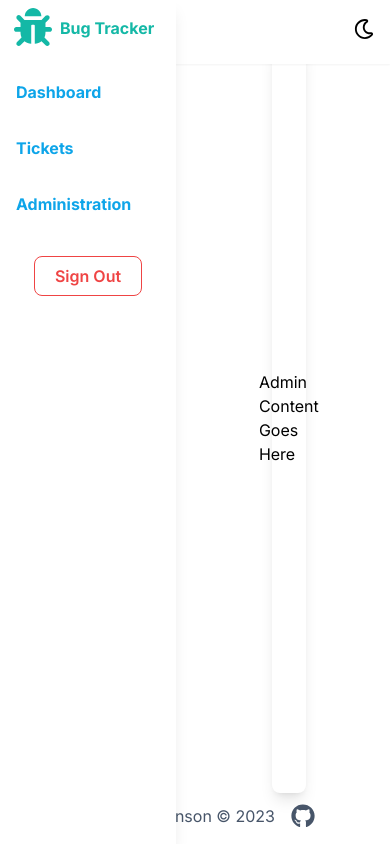
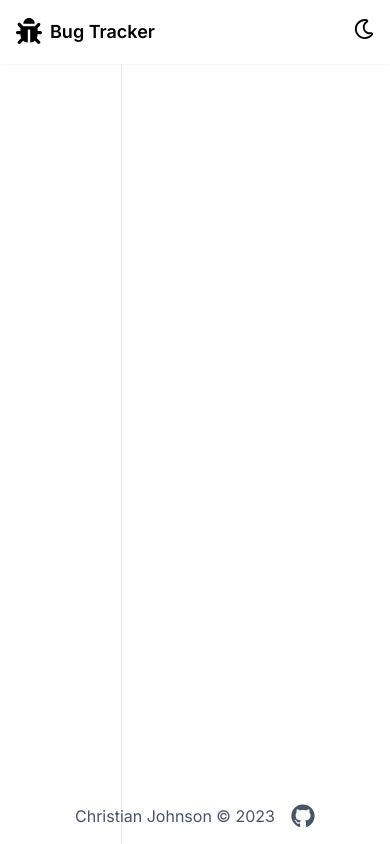
Before and after one commit to christianjcodes/bug-tracker-frontend, a Next.js app: page /dashboard/admin in a window 390 px wide. Shown: the top 844 px of the page. Built offline with nearby package versions, Linux system fonts and the light colour scheme.

Commit message:
Style sidebar and work on dashboard layout

```diff
--- a/src/app/components/SideBar.tsx
+++ b/src/app/components/SideBar.tsx
@@ -1,50 +1,10 @@
-import { FaBug } from "react-icons/fa";
-import Link from "next/link";
+import React from 'react'
 
-const SideBar = () => {
+type Props = {}
 
-    return (
-        <div className="fixed top-0 left-0 h-screen w-44 m-0
-                        flex flex-col bg-white  text-sky-500
-                        shadow-lg
-                        dark:text-white  dark:bg-slate-800">
-            <div className="ml-1.5 flex flex-row text-teal-500">
-                <SideBarIcon icon={<FaBug size="38" />} />
-                <h1 className="ml-2 mt-4 font-bold">Bug Tracker</h1>
-            </div>
-            <div className="ml-4 space-y-8 font-bold">
-                <h3 id="dashboard" className="hover:text-sky-700 mt-4"><Link href="/dashboard">Dashboard</Link></h3>
-                <h3 id="tickets" className="hover:text-sky-700"><Link href="/dashboard/tickets">Tickets</Link></h3>
-                <h3 id="admin" className="hover:text-sky-700"><Link href="/dashboard/admin">Administration</Link></h3>
-            </div>
-            <div className="flex justify-center items-center mt-10">
-                <Link href="/">
-                    <button className="
-                        h-10
-                        px-5
-                        text-l
-                        font-semibold
-                        text-red-500
-                        transition-colors
-                        duration-150
-                        border
-                        border-red-500
-                        rounded-lg
-                        focus:shadow-outline
-                        hover:bg-red-700
-                        hover:text-red-100">
-                        Sign Out
-                    </button>
-                </Link>
-            </div>
-        </div>
-    )
-};
-
-const SideBarIcon = ({ icon }:any) => (
-    <div className="sidebar-icon">
-        {icon}
-    </div>
-);
-
-export default SideBar;
+export default function SideBar({}: Props) {
+  return (
+    <nav className='min-h-screen max-h-screen overflow-y-auto w-fit md:pr-8
+        pr-3 pt-2 flex flex-col gap-3 border-r-[1px] pl-[50px]'>SideBar</nav>
+  )
+}
--- a/src/app/dashboard/layout.tsx
+++ b/src/app/dashboard/layout.tsx
@@ -1,9 +1,14 @@
-import styles from '../page.module.css'
+import SideBar from '../components/SideBar';
 
-export default function Layout({ children }: { children: React.ReactNode }) {
+export default function DashboardLayout({
+  children,
+}: {
+  children: React.ReactNode
+}) {
   return (
-    <div className={styles.dashboard}>
+    <section>
+      <SideBar />
       {children}
-    </div>
-  );
+    </section>
+  )
 }
--- a/src/app/dashboard/page.tsx
+++ b/src/app/dashboard/page.tsx
@@ -1,41 +1,10 @@
 import * as React from 'react';
-import SideBar from '../components/SideBar';
 
 
 export default function Page() {
     return (
         <>
-            <div className='h-screen w-screen flex flex-col bg-white dark:bg-black'>
-
-                {/* <SideBar /> */}
-
-                <div id='projects' className='flex flex-row mt-[10vh] ml-8 mr-8 mb-8
-                    h-[45vh] bg-white dark:bg-slate-800 dark:text-white
-                    shadow-lg rounded-lg'>
-                    <h1>Projects Go Here</h1>
-                    <button className='
-                        bg-sky-500
-                        hover:bg-sky-600
-                        text-white
-                        font-semibold
-                        h-10
-                        w-21
-                        py-2
-                        px-4
-                        rounded
-                        focus:outline-none
-                        focus:shadow-outline" type="button'>
-                        New Project
-                    </button>
-                </div>
-
-                <div id='stats' className='flex flex-col
-                    h-[35vh] mb-[5vh] ml-8 mr-8 bg-white dark:bg-slate-800 dark:text-white
-                    shadow-lg rounded-lg'>
-                    <h1>Stats Go Here</h1>
-                </div>
-
-            </div>
+            <div>dashboard</div>
         </>
     );
 }
```
